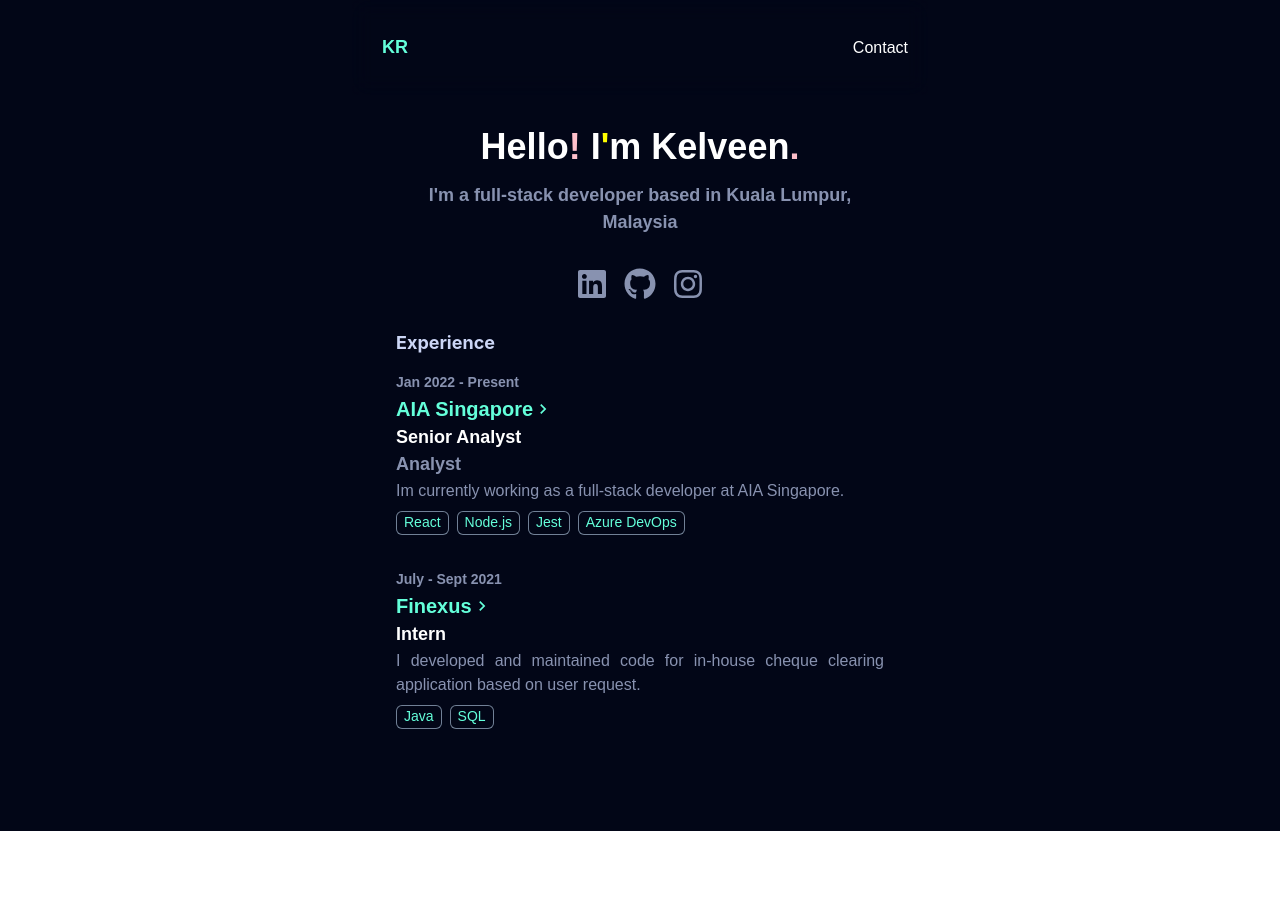
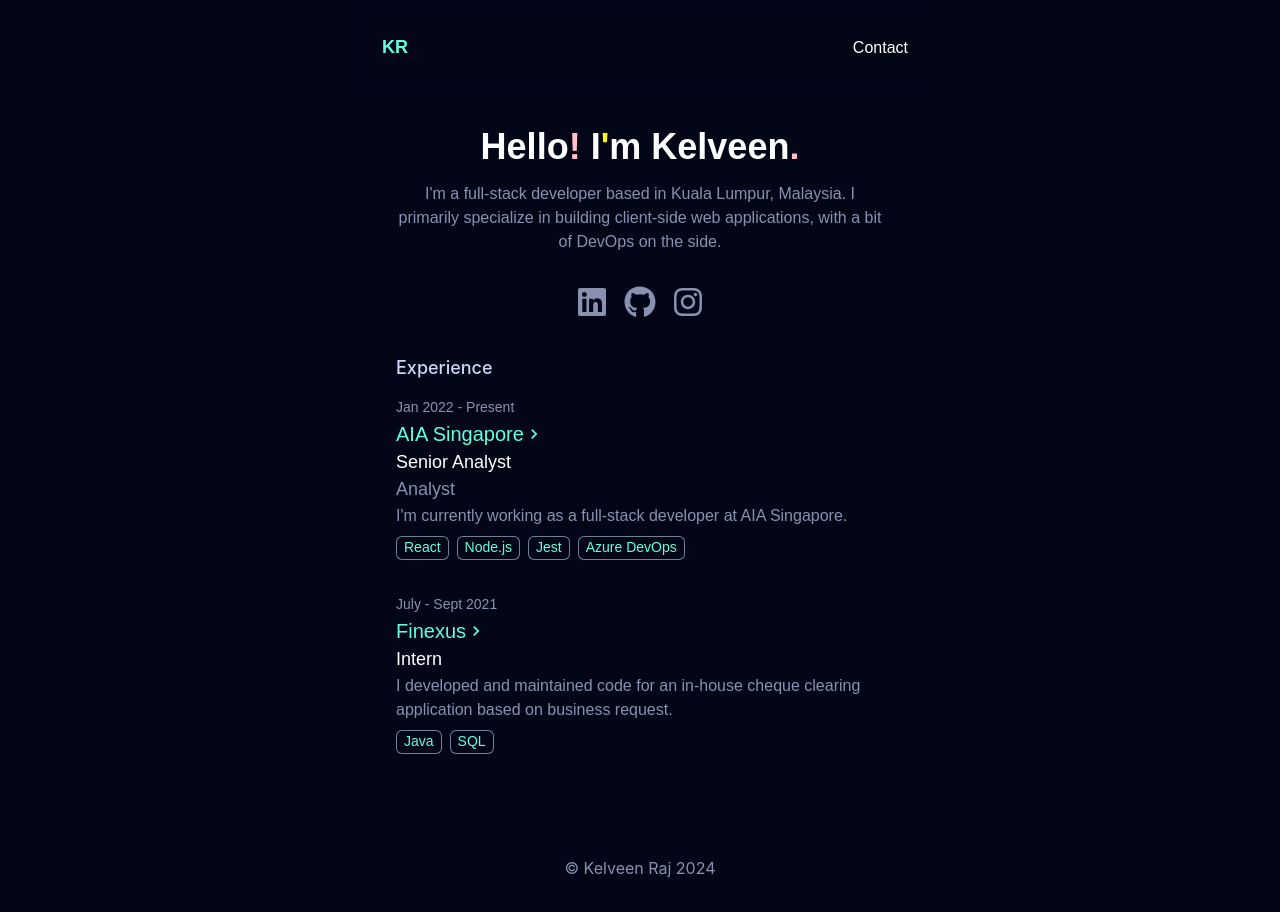
Before and after one commit to KelveenRaj/portfolio2024, a React (Create React App) app: page / in a window 1280 px wide. Before the commit the page ends 831 px from the top, so only its background shows below. Built offline with nearby package versions, Linux system fonts and the light colour scheme.

Commit message:
update about me

```diff
--- a/src/components/CustomIcons.js
+++ b/src/components/CustomIcons.js
@@ -1,5 +1,5 @@
 import React from "react";
-import { Icon } from "@chakra-ui/react";
+import { Icon, Link } from "@chakra-ui/react";
 import { FaGithub, FaInstagram, FaLinkedin } from "react-icons/fa";
 
 const styles = {
@@ -18,32 +18,34 @@ const styles = {
   },
 };
 
+const AnimatedIcon = ({ icon, link }) => {
+  return (
+    <Link href={link} isExternal>
+      <Icon
+        as={icon}
+        boxSize={8}
+        color="#8892B0"
+        _hover={{ color: "#64ffda", animation: "bounce 1s infinite" }}
+        sx={styles.icon}
+      />
+    </Link>
+  );
+};
+
 export const GithubIcon = () => (
-  <Icon
-    as={FaGithub}
-    boxSize={8}
-    color="#8892B0"
-    _hover={{ color: "#64ffda", animation: "bounce 1s infinite" }}
-    sx={styles.icon}
-  />
+  <AnimatedIcon icon={FaGithub} link="https://github.com/KelveenRaj" />
 );
 
 export const LinkedinIcon = () => (
-  <Icon
-    as={FaLinkedin}
-    boxSize={8}
-    color="#8892B0"
-    _hover={{ color: "#64ffda", animation: "bounce 1s infinite" }}
-    sx={styles.icon}
+  <AnimatedIcon
+    icon={FaLinkedin}
+    link="https://www.linkedin.com/in/kelveenraj/"
   />
 );
 
 export const InstagramIcon = () => (
-  <Icon
-    as={FaInstagram}
-    boxSize={8}
-    color="#8892B0"
-    _hover={{ color: "#64ffda", animation: "bounce 1s infinite" }}
-    sx={styles.icon}
+  <AnimatedIcon
+    icon={FaInstagram}
+    link="https://www.instagram.com/kelveen_raj/"
   />
 );
--- a/src/components/Experience.js
+++ b/src/components/Experience.js
@@ -18,6 +18,7 @@ const Experience = ({ data }) => {
           style={{
             display: "flex",
             fontSize: "18px",
+            fontWeight: 500,
             color: "#ccd6f6",
             paddingBottom: "18px",
           }}
@@ -31,7 +32,7 @@ const Experience = ({ data }) => {
                 display: "flex",
                 left: 0,
                 fontSize: "14px",
-                fontWeight: "bold",
+                fontWeight: 500,
                 color: "#8892B0",
                 marginBottom: 1,
               }}
@@ -47,7 +48,7 @@ const Experience = ({ data }) => {
                 display: "flex",
                 left: 0,
                 fontSize: "20px",
-                fontWeight: "bold",
+                fontWeight: 500,
                 color: "#64ffda",
                 textDecoration: "none",
                 alignItems: "center",
@@ -64,7 +65,7 @@ const Experience = ({ data }) => {
                 fontSize: "18px",
                 color: "#8892B0",
                 marginBottom: 1,
-                fontWeight: "bold",
+                fontWeight: 500,
               }}
             >
               {item.role.map((role, index) => (
@@ -82,9 +83,10 @@ const Experience = ({ data }) => {
 
             <Text
               style={{
-                textAlign: "justify",
+                textAlign: "left",
                 color: "#8892B0",
                 fontSize: "16px",
+                fontWeight: 500,
               }}
             >
               {item.desc}
--- /dev/null
+++ b/src/components/layout/Footer.js
@@ -0,0 +1,11 @@
+import { Box, Text } from "@chakra-ui/react";
+
+const Footer = ({text}) => {
+  return (
+    <Box mt={8} textAlign="center" color="#8892B0">
+      <Text>{text}</Text>
+    </Box>
+  );
+};
+
+export default Footer;
--- a/src/components/layout/index.js
+++ b/src/components/layout/index.js
@@ -3,6 +3,7 @@ import { Helmet } from "react-helmet";
 import { Box, Container } from "@chakra-ui/react";
 import data from "../../utils/constants.json";
 import Navbar from "./Navbar";
+import Footer from "./Footer";
 
 const MainLayout = () => {
   return (
@@ -23,6 +24,8 @@ const MainLayout = () => {
       <Container maxW="container.md" pt={108}>
         <Outlet />
       </Container>
+
+      <Footer text={data.footer}/>
     </Box>
   );
 };
--- a/src/pages/about/index.js
+++ b/src/pages/about/index.js
@@ -25,7 +25,7 @@ const About = () => {
           {/* Heading */}
           <AnimatedText text={data.hello} fontSize="36px" />
           <Section delay={1.3}>
-            <Text fontSize={"18px"} fontWeight={600} color="#8892B0">
+            <Text fontSize={"16px"} fontWeight={500} color="#8892B0">
               {data.info}
             </Text>
           </Section>
--- a/src/utils/constants.json
+++ b/src/utils/constants.json
@@ -2,7 +2,7 @@
   "logo": "KR",
   "name": "Kelveen Raj",
   "hello": "Hello! I'm Kelveen",
-  "info": "I'm a full-stack developer based in Kuala Lumpur, Malaysia",
+  "info": "I'm a full-stack developer based in Kuala Lumpur, Malaysia. I primarily specialize in building client-side web applications, with a bit of DevOps on the side.",
   "role": "Fullstack Developer",
   "experience": [
     {
@@ -10,7 +10,7 @@
       "url": "https://www.aia.com.sg/en/index",
       "role": ["Senior Analyst", "Analyst"],
       "year": "Jan 2022 - Present",
-      "desc": "Im currently working as a full-stack developer at AIA Singapore.",
+      "desc": "I'm currently working as a full-stack developer at AIA Singapore.",
       "stack": ["React", "Node.js", "Jest", "Azure DevOps"]
     },
     {
@@ -18,8 +18,9 @@
       "url": "https://www.finexusgroup.com/",
       "role": ["Intern"],
       "year": "July - Sept 2021",
-      "desc": "I developed and maintained code for in-house cheque clearing application based on user request.",
+      "desc": "I developed and maintained code for an in-house cheque clearing application based on business request.",
       "stack": ["Java", "SQL"]
     }
-  ]
+  ],
+  "footer": "© Kelveen Raj 2024"
 }
```
